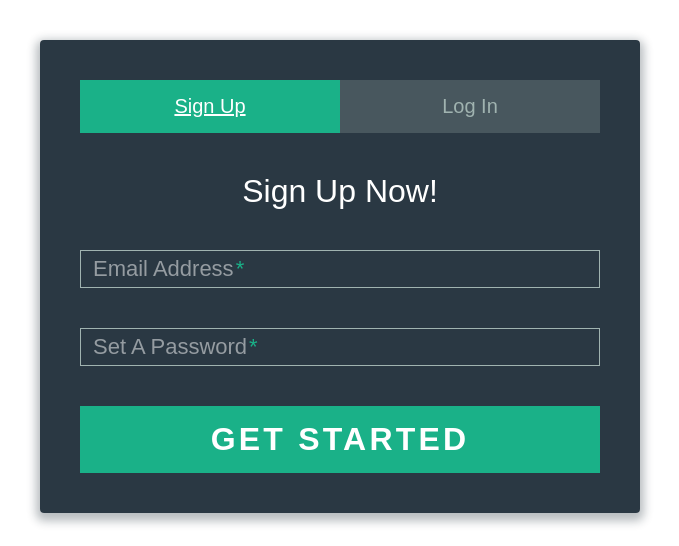
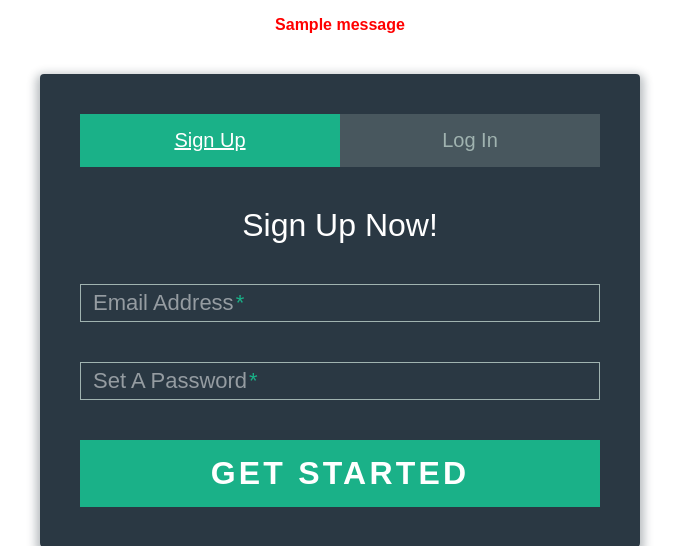
Before and after one commit to tschelbs18/210habit, a Flask app: page / in a window 1280 px wide. Shown: the top 546 px of the page, without its empty margins (300-979 px from the left). Run offline with Flask 2, Linux system fonts and the light colour scheme; tables that the repository leaves empty hold one stand-in row (values such as "Sample post"); one stand-in notice (Sample message) is shown.

Commit message:
Login failed message added

```diff
--- a/app.py
+++ b/app.py
@@ -3,7 +3,7 @@ import json
 from datetime import date
 import os
 import uuid
-from flask import render_template, request, session, redirect, Flask
+from flask import render_template, request, session, redirect, Flask, flash
 from flask_login import login_user, current_user, LoginManager
 from src.db_models import User, UserActivity, UserHabit, db
 from src.db_manager import DBManager
@@ -123,7 +123,8 @@ def login():
     password = data.get('password')
     user = db_manager._session.query(User).filter_by(username=username).first()
     if not user or not user.check_password(password):
-        return "login failed", 404
+        flash('Login failed')
+        return render_template('login.html')
     session['username'] = username
     login_user(user)
 
--- a/static/style.css
+++ b/static/style.css
@@ -19,6 +19,11 @@
 }
 .active > a{
 	text-decoration: underline !important;
+}
+.alert {
+  color: red;
+  text-align: center;
+  font-weight: bold;
 }
 footer {
   position: absolute;
--- a/templates/login.html
+++ b/templates/login.html
@@ -12,6 +12,15 @@
   <!-- adapted from https://codepen.io/ehermanson/pen/KwKWEv -->
   <div class='page-container'>
     <div class='content-wrapper'>
+      {% with messages = get_flashed_messages() %}
+        {% if messages %}
+          {% for message in messages %}
+            <p class="alert">
+              {{message}}
+            </p>
+          {% endfor %}
+        {% endif %}
+      {% endwith %}
       <div class="form">
 
         <ul class="tab-group">
```
